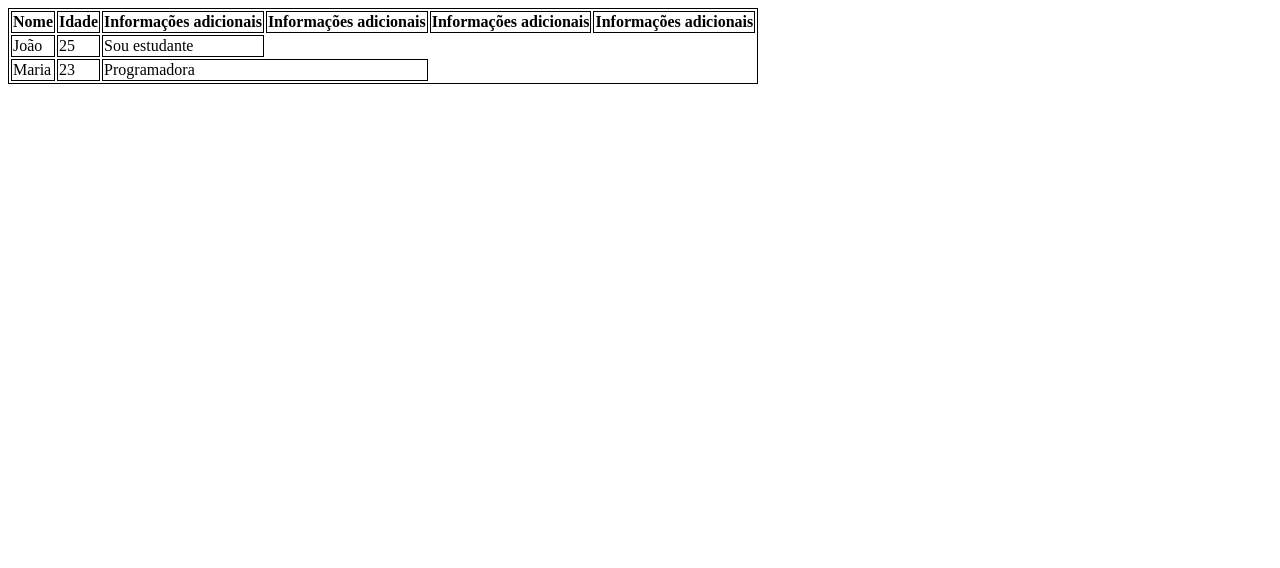
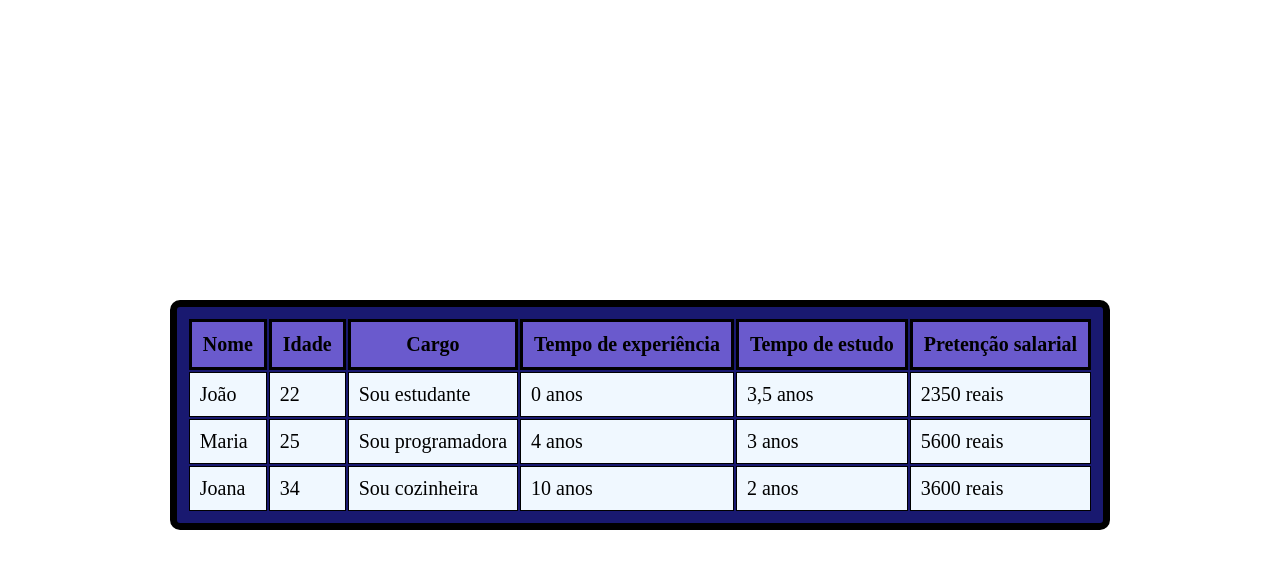
Before and after one commit to Allyy88/aula-tabela, a plain HTML site: page index.html in a window 1280 px wide. Drawn offline with Linux system fonts and the light colour scheme.

Commit message:
adicionado o arquivo CSS

```diff
--- a/index.html
+++ b/index.html
@@ -4,31 +4,42 @@
     <meta charset="UTF-8">
     <meta name="viewport" content="width=device-width, initial-scale=1.0">
     <title>Tabela</title>
-    <Style>
-        table, th ,td {
-            border: 1px solid black;
-        }
-    </Style>
+
+    <link rel="stylesheet" href="style.css">
 </head>
 <body>
     <table>
         <tr>
             <th>Nome</th>
             <th>Idade</th>
-            <th>Informações adicionais</th>
-            <th>Informações adicionais</th>
-            <th>Informações adicionais</th>
-            <th>Informações adicionais</th>
+            <th>Cargo</th>
+            <th>Tempo de experiência</th>
+            <th>Tempo de estudo</th>
+            <th>Pretenção salarial</th>
         </tr>
         <tr>
             <td>João</td>
-            <td>25</td>
+            <td>22</td>
             <td>Sou estudante</td>
+            <td>0 anos</td>
+            <td>3,5 anos</td>
+            <td>2350 reais</td>
         </tr>
         <tr>
             <td>Maria</td>
-            <td>23</td>
-            <td colspan="2">Programadora</td>
+            <td>25</td>
+            <td>Sou programadora</td>
+            <td>4 anos</td>
+            <td>3 anos</td>
+            <td>5600 reais</td>
+        </tr>
+        <tr>
+            <td>Joana</td>
+            <td>34</td>
+            <td>Sou cozinheira</td>
+            <td>10 anos</td>
+            <td>2 anos</td>
+            <td>3600 reais</td>
         </tr>
     </table>
 </body>
--- /dev/null
+++ b/style.css
@@ -0,0 +1,22 @@
+table, th, td {
+    border: 1px solid black;
+    margin: 300px auto;
+    padding: 10px;
+}
+
+table {
+    background-color: #191970;
+    border-radius: 10px;
+    border: 7px solid black;
+}
+
+th {
+    border: 3px solid black;
+    padding: 11px;
+    background-color: slateblue;
+}
+
+tr {
+    font-size: 20px;
+    background-color: aliceblue;
+}
```
